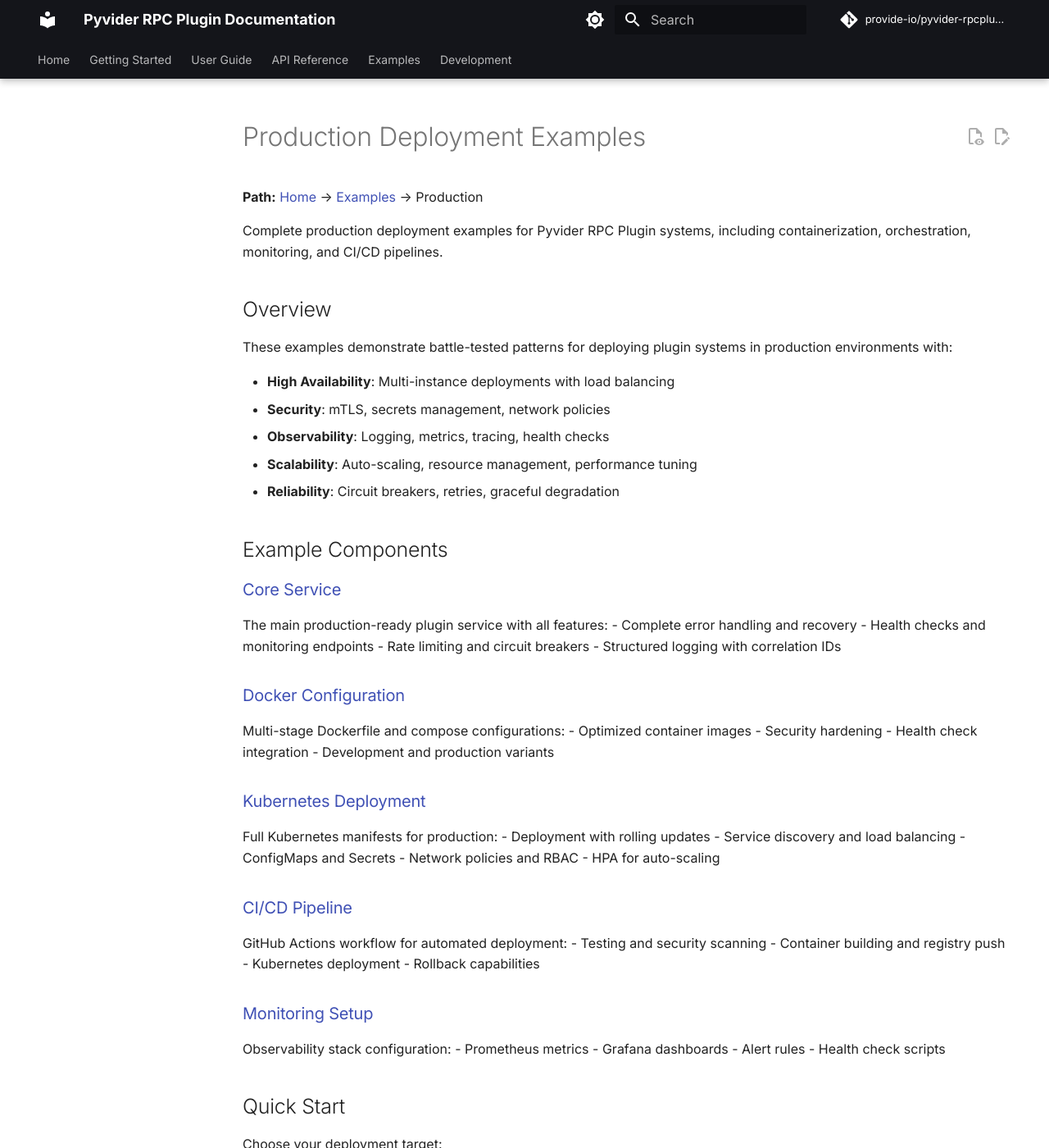
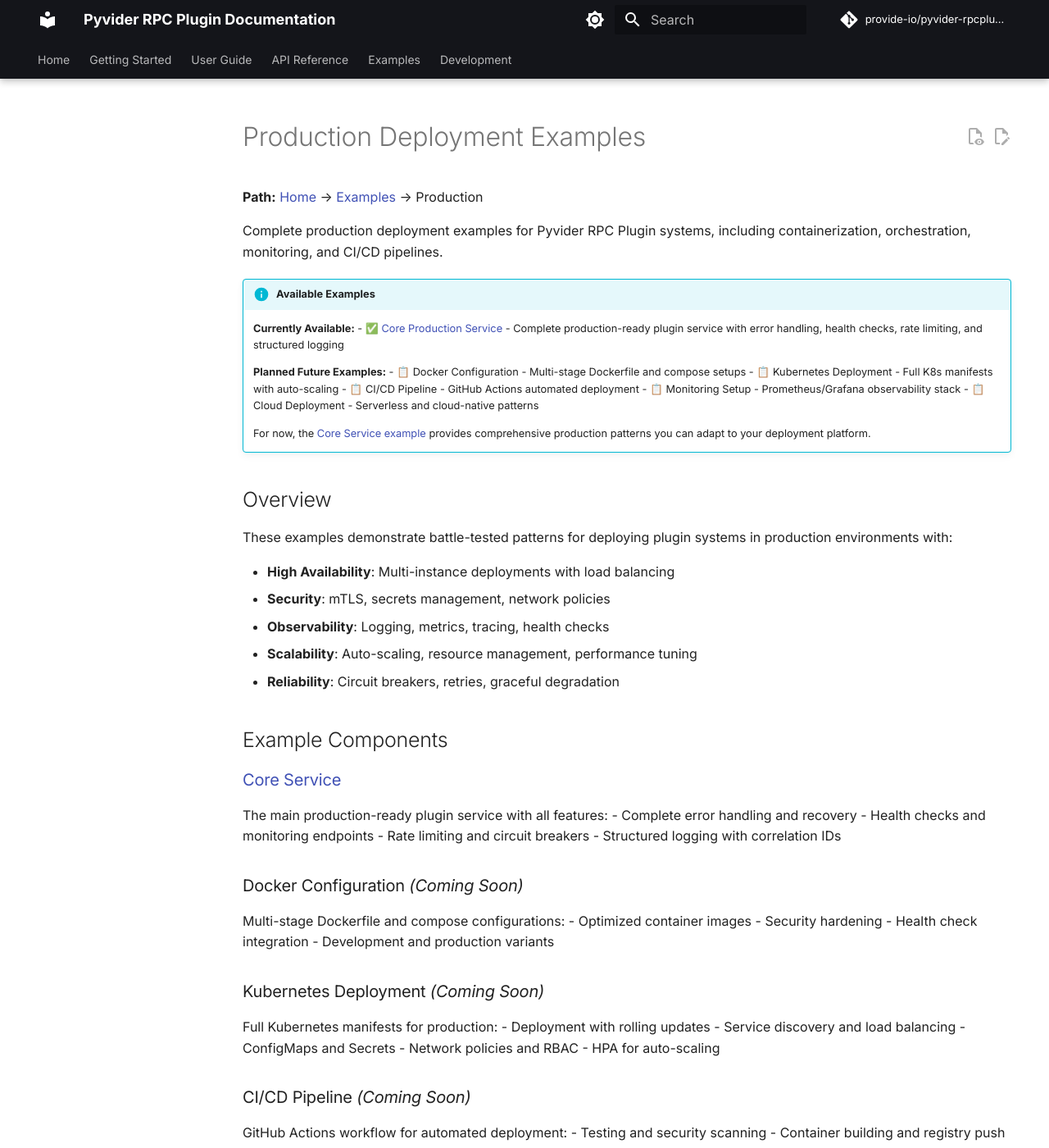
Before and after one commit to provide-io/pyvider-rpcplugin, an MkDocs documentation site: the page built from docs/examples/production/index.md, in a window 1280 px wide and 1400 px high. Shown: the whole window at 82% size. Built offline with MkDocs 1.6.1 and Material for MkDocs 9.7.7, drawn with Linux system fonts in a browser that asks for light colours; comment, search, counter and statistics services are not loaded; the version menu is left out; some of the changed text lies outside the part shown.

Commit message:
🔼⚙️ [skip ci] auto-commit

```diff
--- a/docs/examples/production/index.md
+++ b/docs/examples/production/index.md
@@ -3,6 +3,19 @@
 **Path:** [Home](../../index.md) → [Examples](../index.md) → Production
 
 Complete production deployment examples for Pyvider RPC Plugin systems, including containerization, orchestration, monitoring, and CI/CD pipelines.
+
+!!! info "Available Examples"
+    **Currently Available:**
+    - ✅ [Core Production Service](service.md) - Complete production-ready plugin service with error handling, health checks, rate limiting, and structured logging
+
+    **Planned Future Examples:**
+    - 📋 Docker Configuration - Multi-stage Dockerfile and compose setups
+    - 📋 Kubernetes Deployment - Full K8s manifests with auto-scaling
+    - 📋 CI/CD Pipeline - GitHub Actions automated deployment
+    - 📋 Monitoring Setup - Prometheus/Grafana observability stack
+    - 📋 Cloud Deployment - Serverless and cloud-native patterns
+
+    For now, the [Core Service example](service.md) provides comprehensive production patterns you can adapt to your deployment platform.
 
 ## Overview
 
@@ -23,14 +36,14 @@
 - Rate limiting and circuit breakers
 - Structured logging with correlation IDs
 
-### [Docker Configuration](docker.md)
+### Docker Configuration _(Coming Soon)_
 Multi-stage Dockerfile and compose configurations:
 - Optimized container images
 - Security hardening
 - Health check integration
 - Development and production variants
 
-### [Kubernetes Deployment](kubernetes.md)
+### Kubernetes Deployment _(Coming Soon)_
 Full Kubernetes manifests for production:
 - Deployment with rolling updates
 - Service discovery and load balancing
@@ -38,14 +51,14 @@
 - Network policies and RBAC
 - HPA for auto-scaling
 
-### [CI/CD Pipeline](cicd.md)
+### CI/CD Pipeline _(Coming Soon)_
 GitHub Actions workflow for automated deployment:
 - Testing and security scanning
 - Container building and registry push
 - Kubernetes deployment
 - Rollback capabilities
 
-### [Monitoring Setup](monitoring.md)
+### Monitoring Setup _(Coming Soon)_
 Observability stack configuration:
 - Prometheus metrics
 - Grafana dashboards
@@ -54,14 +67,16 @@
 
 ## Quick Start
 
-Choose your deployment target:
+Start with the [Core Production Service](service.md) example, which provides comprehensive patterns you can adapt to your chosen deployment platform:
 
-| Platform | Complexity | Best For |
-|----------|------------|----------|
-| [Docker Compose](docker.md#compose) | Low | Development, small deployments |
-| [Docker Swarm](docker.md#swarm) | Medium | Small to medium production |
-| [Kubernetes](kubernetes.md) | High | Large-scale production |
-| [Cloud Run](cloud.md) | Low | Serverless deployments |
+| Platform | Complexity | Best For | Status |
+|----------|------------|----------|--------|
+| Docker Compose | Low | Development, small deployments | _Coming Soon_ |
+| Docker Swarm | Medium | Small to medium production | _Coming Soon_ |
+| Kubernetes | High | Large-scale production | _Coming Soon_ |
+| Cloud Run | Low | Serverless deployments | _Coming Soon_ |
+
+For now, use the [Core Service](service.md) as a template and adapt it to your deployment needs.
 
 ## Production Checklist
 
@@ -210,10 +225,10 @@
 
 ## Next Steps
 
-- Review the [complete service implementation](service.md)
-- Set up [Docker deployment](docker.md)
-- Configure [Kubernetes orchestration](kubernetes.md)
-- Implement [monitoring and alerts](monitoring.md)
+1. **Review the [complete service implementation](service.md)** - Production-ready patterns for error handling, health checks, and logging
+2. **Adapt to your platform** - Use the service example as a template for Docker, Kubernetes, or your preferred platform
+3. **Implement monitoring** - Add Prometheus metrics and health check endpoints (examples in service.md)
+4. **Configure security** - Enable mTLS and follow the security checklist above
 
 ---
 
```
Also changed, not shown: README.md (+3 -3 lines), docs/USER_GUIDE.md (+9 -0 lines), docs/getting-started/quick-start.md (+3 -2 lines), docs/introduction/foundation.md (+3 -0 lines).
